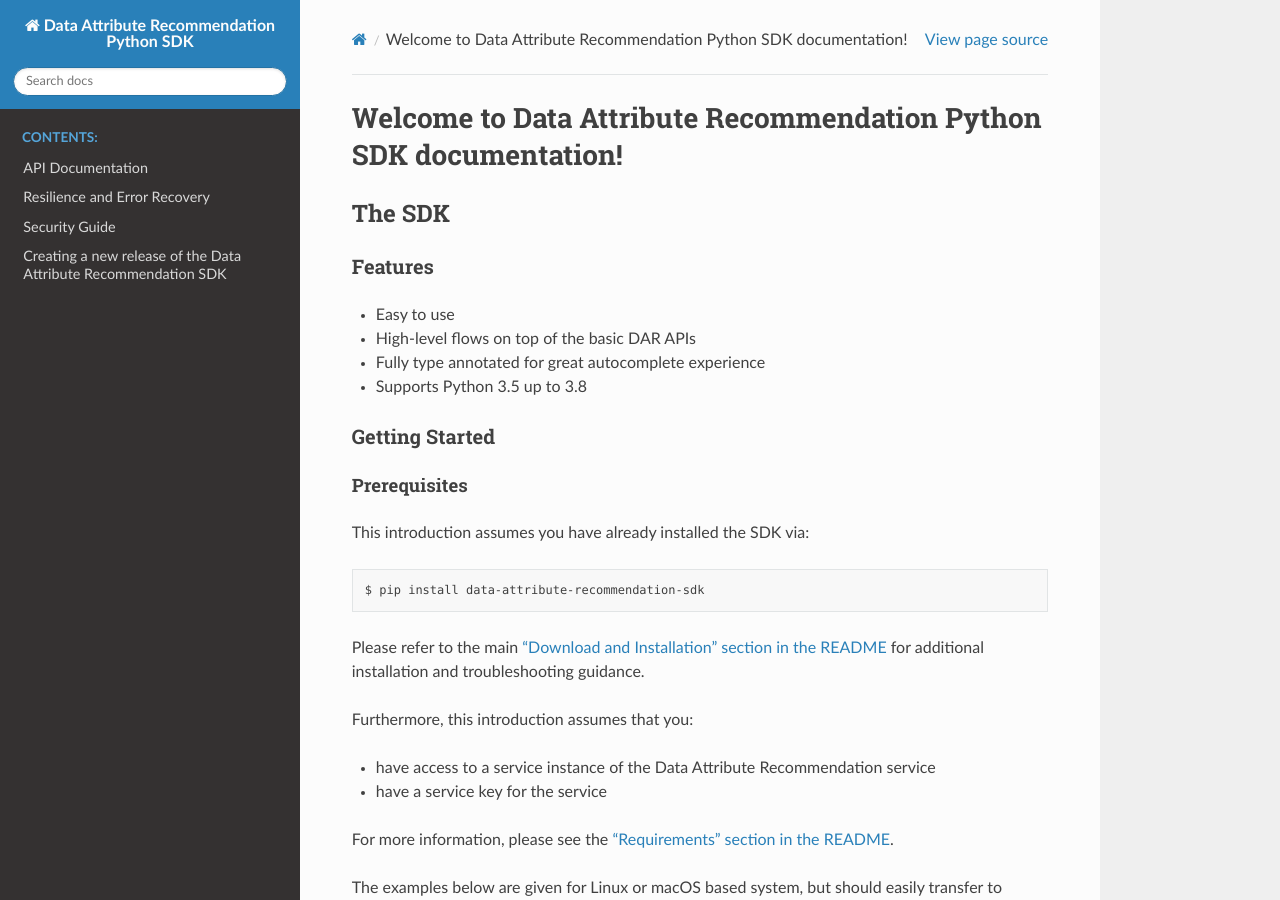
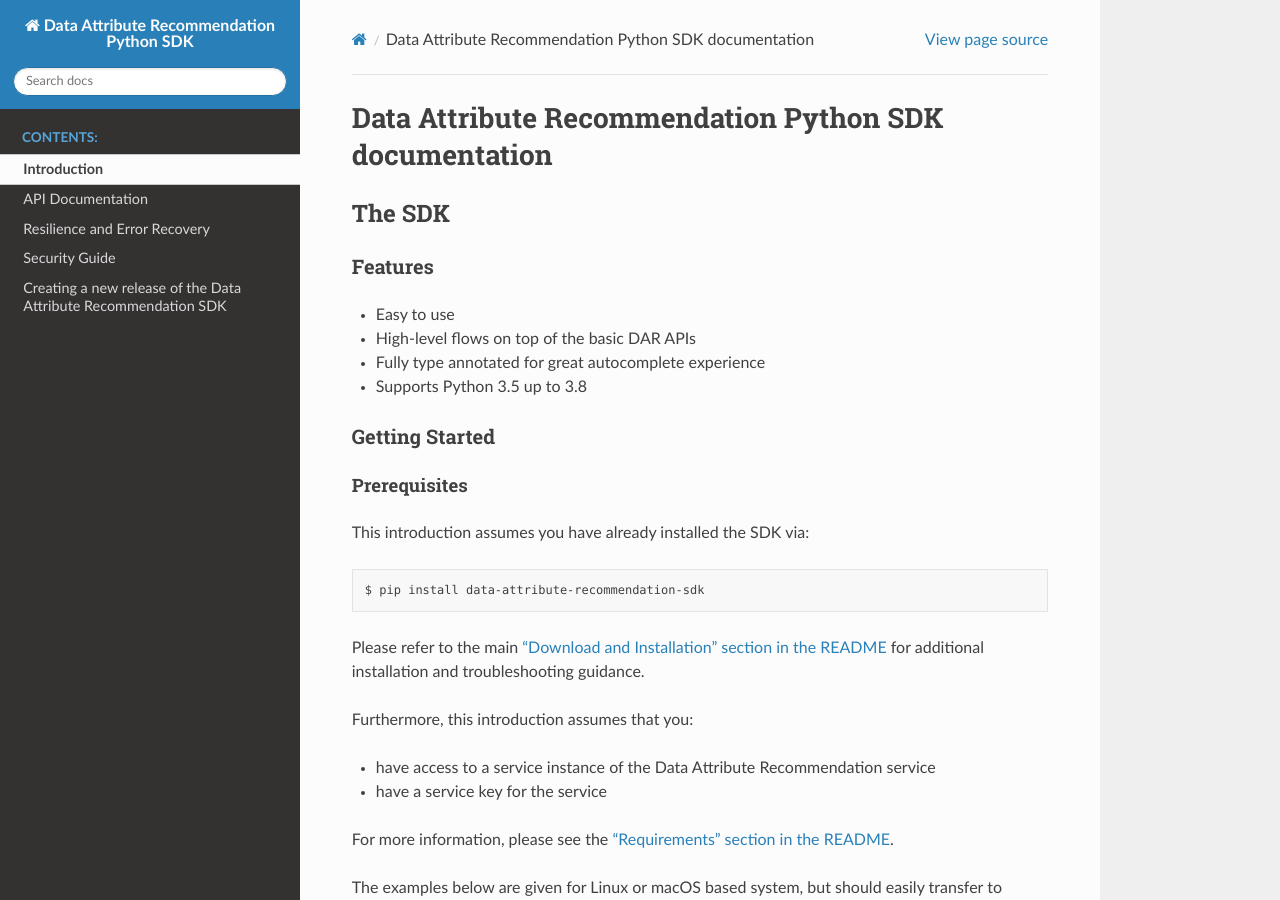
Before and after one commit to SAP/data-attribute-recommendation-python-sdk, a Sphinx documentation site: the page built from docs/source/index.rst, in a window 1280 px wide and 900 px high. Built offline with Sphinx 7.4.7 and the Read the Docs theme 2.0.0, drawn with Linux system fonts in a browser that asks for light colours.

Commit message:
Add introduction to TOC
The main page was missing from the "Contents" sidebar.

```diff
--- a/docs/source/index.rst
+++ b/docs/source/index.rst
@@ -1,7 +1,7 @@
 .. _index:
 
-Welcome to Data Attribute Recommendation Python SDK documentation!
-==================================================================
+Data Attribute Recommendation Python SDK documentation
+======================================================
 
 The SDK
 *******
@@ -571,6 +571,7 @@ Table of Contents
     :maxdepth: 2
     :caption: Contents:
 
+    Introduction <self>
     api.rst
     retry.rst
     security.rst
--- a/docs/source/release_process.rst
+++ b/docs/source/release_process.rst
@@ -5,7 +5,7 @@ Creating a new release of the Data Attribute Recommendation SDK
 ===============================================================
 
 *This document describes how to publish a new release of the SDK
-to `pypi.org`_ and does not apply to simple use of the SDK.*
+to Pypi and does not apply to simple use of the SDK.*
 
 To create a new release of the Data Attribute Recommendation Python SDK and
 publish it to `pypi.org`_, you will need to have *write* access to the
```
